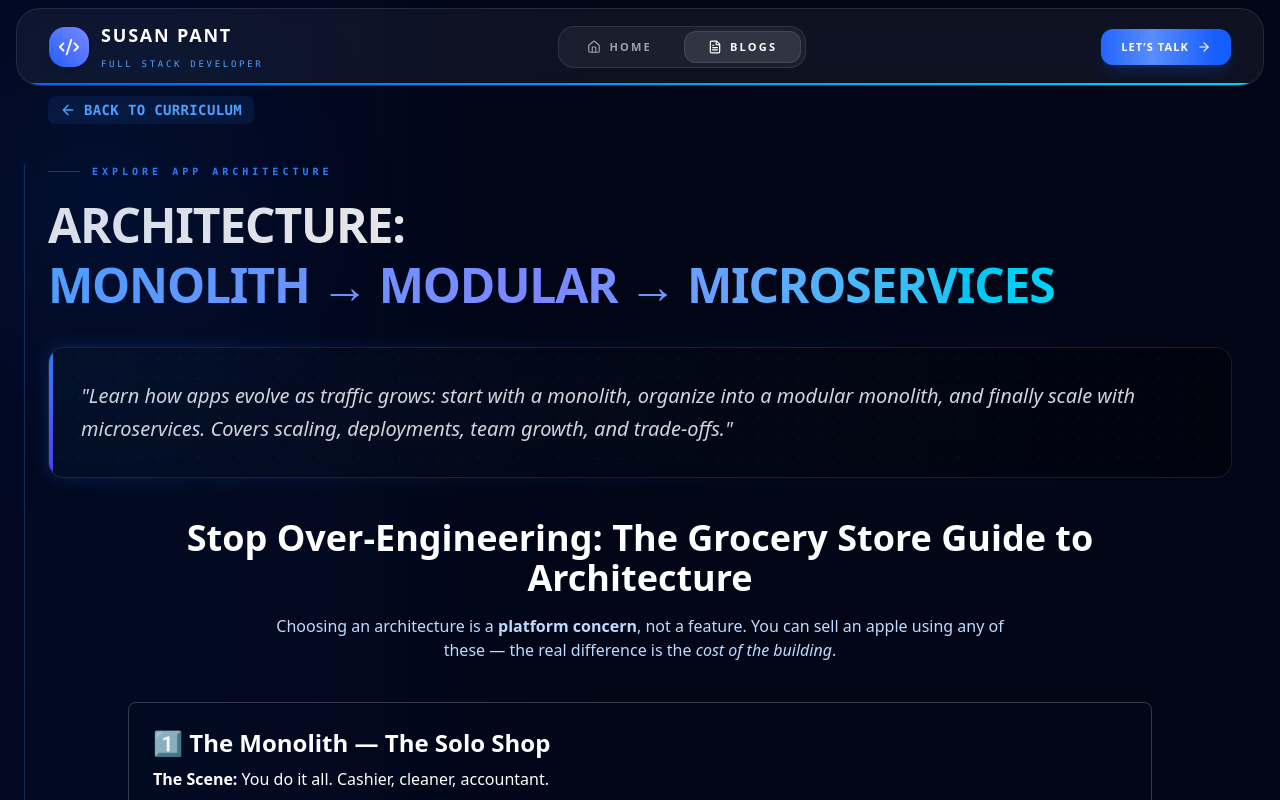
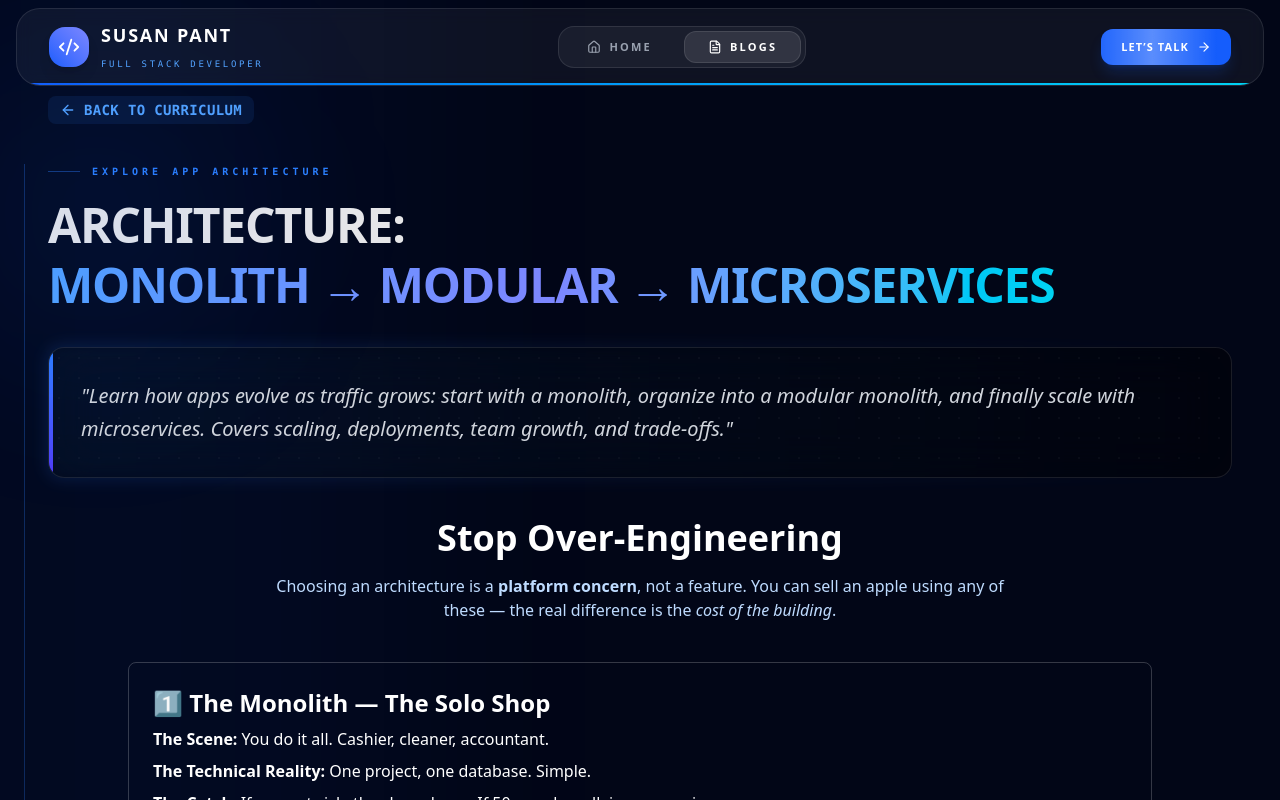
Before and after one commit to susanpant7/iamsusanpant, a React (Vite) app: page /blogs/4 in a window 1280 px wide. Shown: the top 800 px of the page. Built offline with nearby package versions, Linux system fonts and the light colour scheme.

Commit message:
minor text change

```diff
--- a/src/routes/blogs/-components/monolith-modular-microservice/Architecture3M.tsx
+++ b/src/routes/blogs/-components/monolith-modular-microservice/Architecture3M.tsx
@@ -66,7 +66,7 @@ const Architecture3M = () => {
             {/* Grocery Store Architecture Guide */}
             <section className="max-w-5xl mx-auto mb-16">
                 <h1 className="text-4xl font-bold text-center mb-4">
-                    Stop Over-Engineering: The Grocery Store Guide to Architecture
+                    Stop Over-Engineering
                 </h1>
 
                 <p className="text-center text-blue-200 max-w-3xl mx-auto mb-10">
```
